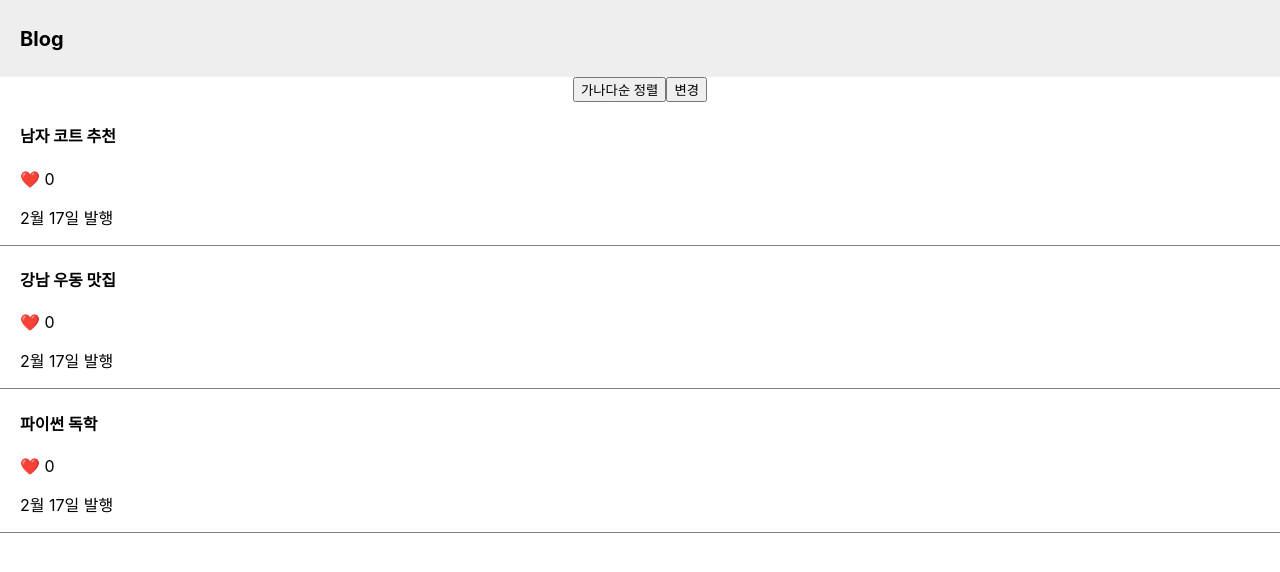
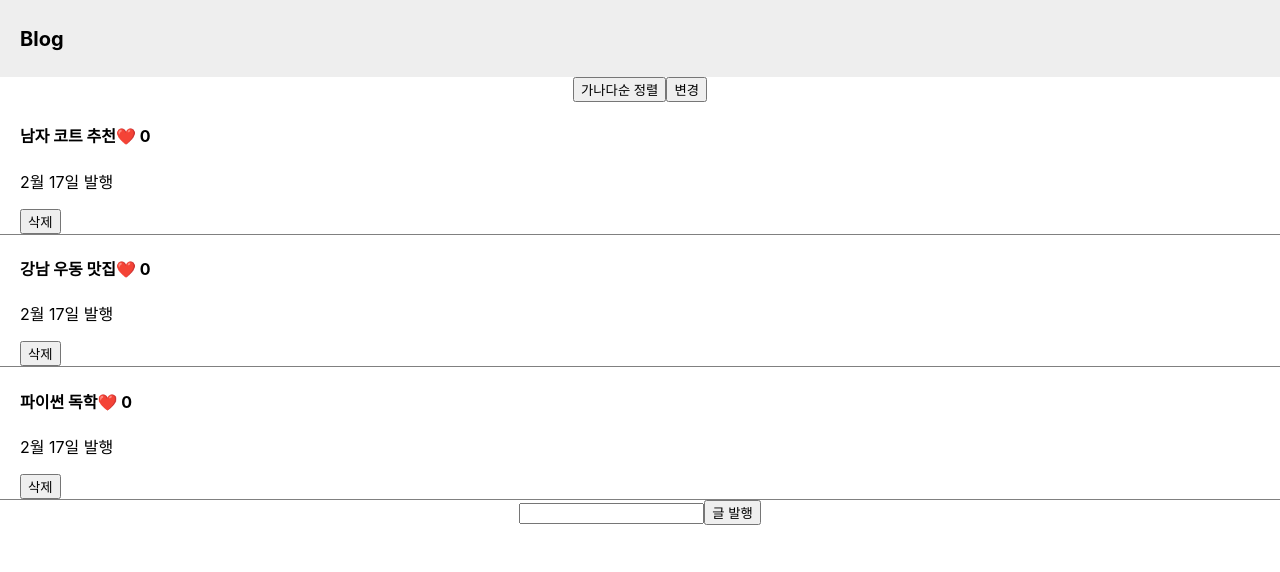
Before and after one commit to khye97/coding-apple-blog, a React (Create React App) app: page / in a window 1280 px wide. Shown: the top 572 px of the page. Built offline with nearby package versions, Linux system fonts and the light colour scheme.

Commit message:
글 추가, 삭제 기능 추가

```diff
--- a/src/App.js
+++ b/src/App.js
@@ -5,11 +5,9 @@ function App() {
   let [title, setTitle] = useState(['남자 코트 추천', '강남 우동 맛집', '파이썬 독학']);
   let [like, setLike] = useState([0, 0, 0]);
   let [modal, setModal] = useState(false);
+  let [modalTitle, setModalTitle] = useState(0);
+  let [userValue, setUserValue] = useState('');
 
-  // function 함수 (){
-  //   setLike(like + 1);
-  //   console.log(like);
-  // }
 
   function changeTitle(){
     let copy = [...title];
@@ -34,6 +32,19 @@ function App() {
     setLike(copy);
   }
 
+  function publish (){
+    let copy = [...title];
+    copy.unshift(userValue);
+    setTitle(copy);
+  }
+
+  function deleteText (event){
+    let copy = [...title];
+    let clickBtn = event.target.id;
+    copy.splice(clickBtn, 1);
+    setTitle(copy);
+  }
+
   return (
     <div className="App">
       <div className='gray-nav'>
@@ -41,45 +52,22 @@ function App() {
       </div>
       <button onClick={sort}>가나다순 정렬</button>
       <button onClick={changeTitle}>변경</button>
-      {/*
-      <div className="list">
-        <h4>{title[0]} <span onClick={countLike}>❤️</span> {like[0]}</h4>
-        <p>2월 17일 발행</p>
-      </div>
-      <div className="list">
-        <h4>{title[1]}</h4>
-        <p>2월 17일 발행</p>
-      </div>
-      <div className="list">
-        <h4 onClick={() => { setModal(!modal)}}>{title[2]}</h4>
-        <p>2월 17일 발행</p>
-      </div>*/}
-  {/*}
-      {title.map((item, index)=> {
-        return (
-          <div className="list" key={index}>
-            <h4 onClick={() => { setModal(!modal) }}>{item}</h4>
-            <span onClick={()=> {
-              let copy = [...like];
-              copy[index] = copy[index] + 1;
-              setLike(copy);
-            }}>❤️</span> {like[index]}
-            <p>2월 17일 발행</p>
-          </div>
-        )
-      })} */}
 
       {title.map((item, index)=> {
         return (
           <div className="list" key={index}>
-            <h4 onClick={() => { setModal(!modal) }}>{item}</h4>
-            <span id={index} onClick={countLike}>❤️</span> {like[index]}
+            <h4 onClick={() => { setModal(!modal); setModalTitle(index) }}>{item}
+            <span id={index} onClick={ (event) => {event.stopPropagation(); countLike(event); }}>❤️</span> {like[index]}</h4>
             <p>2월 17일 발행</p>
+            <button id={index} onClick={(event) => {deleteText(event)}}>삭제</button>
           </div>
         )
       })}
 
-      {modal == true ? <Modal title={title} changeTitle={changeTitle} /> : null}
+      <input type='text' onChange={(event) => {setUserValue(event.target.value)}}/>
+      <button onClick={publish}>글 발행</button>
+
+      {modal == true ? <Modal title={title} modalTitle={modalTitle} changeTitle={changeTitle} /> : null}
 
     </div>
   );
@@ -88,7 +76,7 @@ function App() {
 function Modal (props){
   return (
     <div className="modal">
-      <h4>{props.title[0]}</h4>
+      <h4>{props.title[props.modalTitle]}</h4>
       <p>날짜</p>
       <p>상세 내용</p>
       <button onClick={props.changeTitle}>글 수정</button>
```
